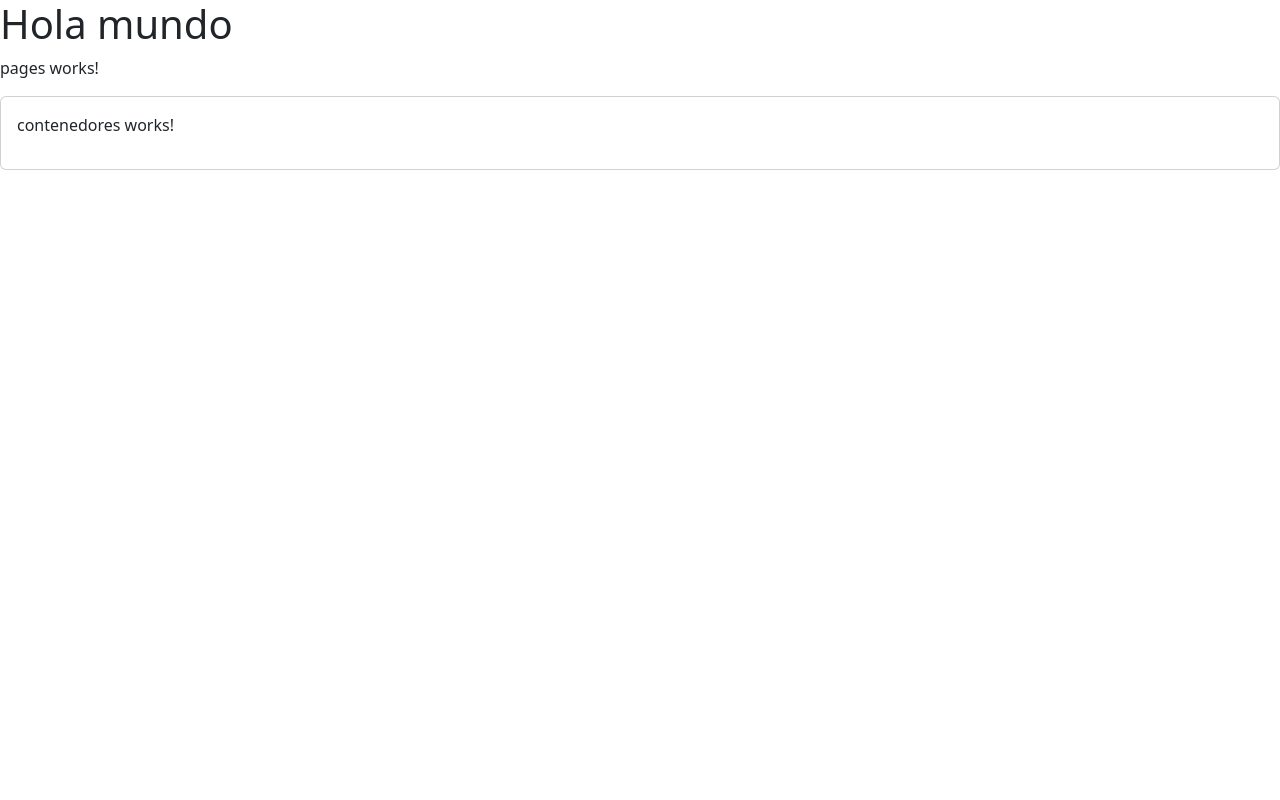
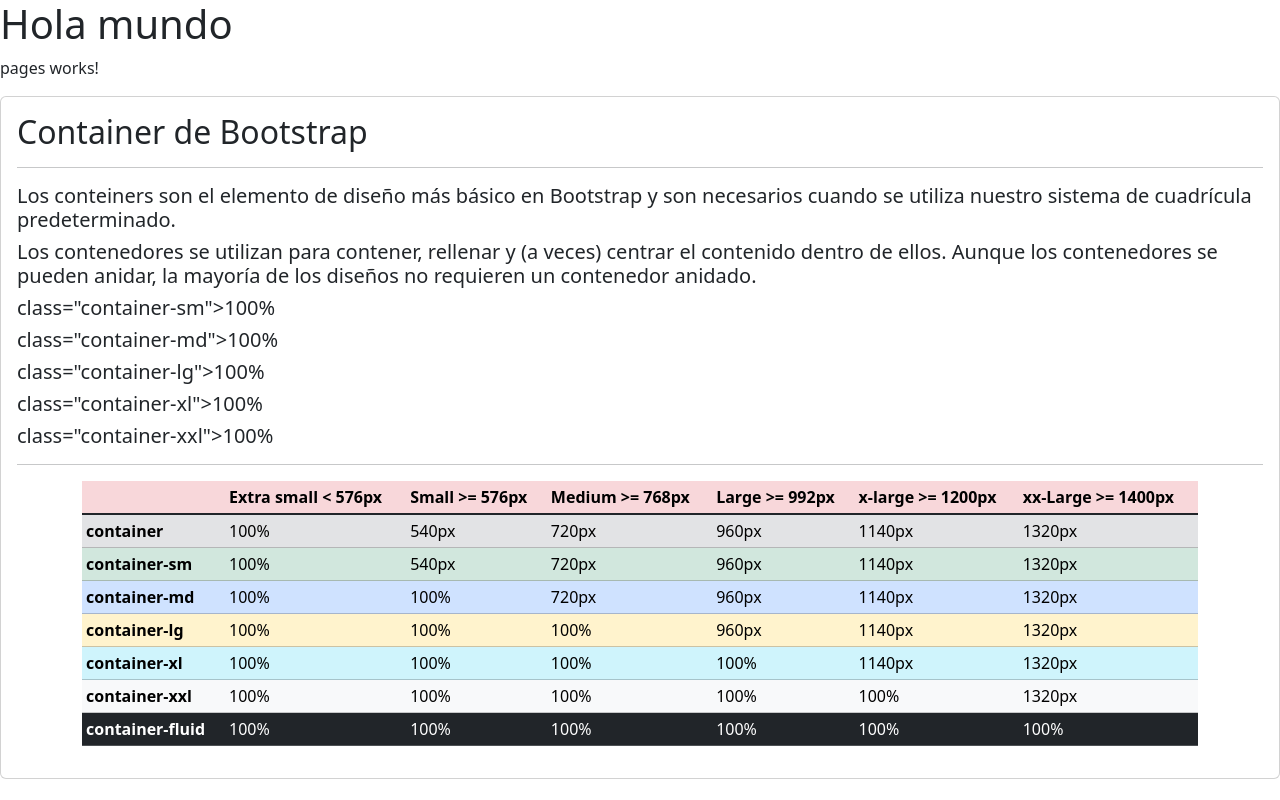
Before and after one commit to ranitaram/web-ram, an Angular app: page /boostrap in a window 1280 px wide. Built offline with nearby package versions, Linux system fonts and the light colour scheme.

Commit message:
containers boostrap

```diff
--- a/src/app/pages/boostrap/contenedores/contenedores.component.html
+++ b/src/app/pages/boostrap/contenedores/contenedores.component.html
@@ -1 +1,110 @@
-<p>contenedores works!</p>
+<h2>
+    Container de Bootstrap
+</h2>
+<hr>
+<h5>
+    Los conteiners son el elemento de diseño más básico en Bootstrap y son necesarios cuando se utiliza nuestro sistema de cuadrícula predeterminado.
+</h5>
+<h5>
+    Los contenedores se utilizan para contener, rellenar y (a veces) centrar el contenido dentro de ellos. Aunque los contenedores se pueden anidar, la mayoría de los diseños no requieren un contenedor anidado.
+</h5>
+<h5>
+ class="container-sm">100%
+</h5>
+<h5>
+    class="container-md">100%
+
+</h5>
+<h5>
+    class="container-lg">100%
+
+</h5>
+<h5>
+    class="container-xl">100%
+
+</h5>
+<h5>
+    class="container-xxl">100%
+</h5>
+<hr>
+<div class="container">
+
+    <table class="table table-sm">
+        <thead>
+            <tr class="table-danger">
+                <th scope="col"></th>
+                <th scope="col">Extra small < 576px </th>
+                <th scope="col">Small >= 576px </th>
+                <th scope="col">Medium >= 768px </th>
+                <th scope="col">Large >= 992px </th>
+                <th scope="col">x-large >= 1200px</th>
+                <th scope="col">xx-Large >= 1400px</th>
+            </tr>
+        </thead>
+        <tbody class="table-group-divider">
+            <tr class="table-secondary">
+                <th scope="row">container</th>
+                <td>100%</td>
+                <td>540px</td>
+                <td>720px</td>
+                <td>960px</td>
+                <td>1140px</td>
+                <td>1320px</td>
+            </tr>
+            <tr class="table-success">
+                <th scope="row">container-sm</th>
+                <td>100%</td>
+                <td>540px</td>
+                <td>720px</td>
+                <td>960px</td>
+                <td>1140px</td>
+                <td>1320px</td>
+            </tr>
+            <tr class="table-primary">
+                <th scope="row">container-md</th>
+                <td>100%</td>
+                <td>100%</td>
+                <td>720px</td>
+                <td>960px</td>
+                <td>1140px</td>
+                <td>1320px</td>
+            </tr>
+            <tr class="table-warning">
+                <th scope="row">container-lg</th>
+                <td>100%</td>
+                <td>100%</td>
+                <td>100%</td>
+                <td>960px</td>
+                <td>1140px</td>
+                <td>1320px</td>
+            </tr>
+            <tr class="table-info">
+                <th scope="row">container-xl</th>
+                <td>100%</td>
+                <td>100%</td>
+                <td>100%</td>
+                <td>100%</td>
+                <td>1140px</td>
+                <td>1320px</td>
+            </tr>
+            <tr class="table-light">
+                <th scope="row">container-xxl</th>
+                <td>100%</td>
+                <td>100%</td>
+                <td>100%</td>
+                <td>100%</td>
+                <td>100%</td>
+                <td>1320px</td>
+            </tr>
+            <tr class="table-dark">
+                <th scope="row">container-fluid</th>
+                <td>100%</td>
+                <td>100%</td>
+                <td>100%</td>
+                <td>100%</td>
+                <td>100%</td>
+                <td>100%</td>
+            </tr>
+        </tbody>
+    </table>
+</div>
```
